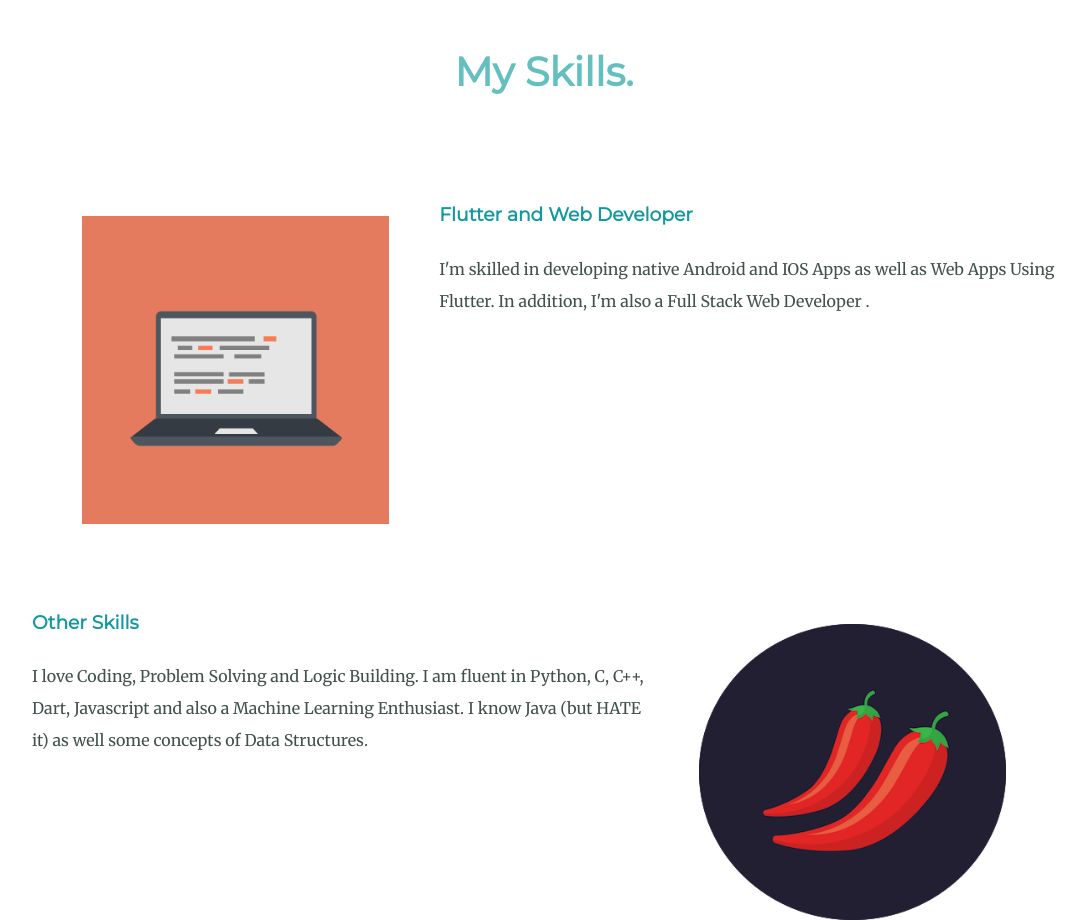
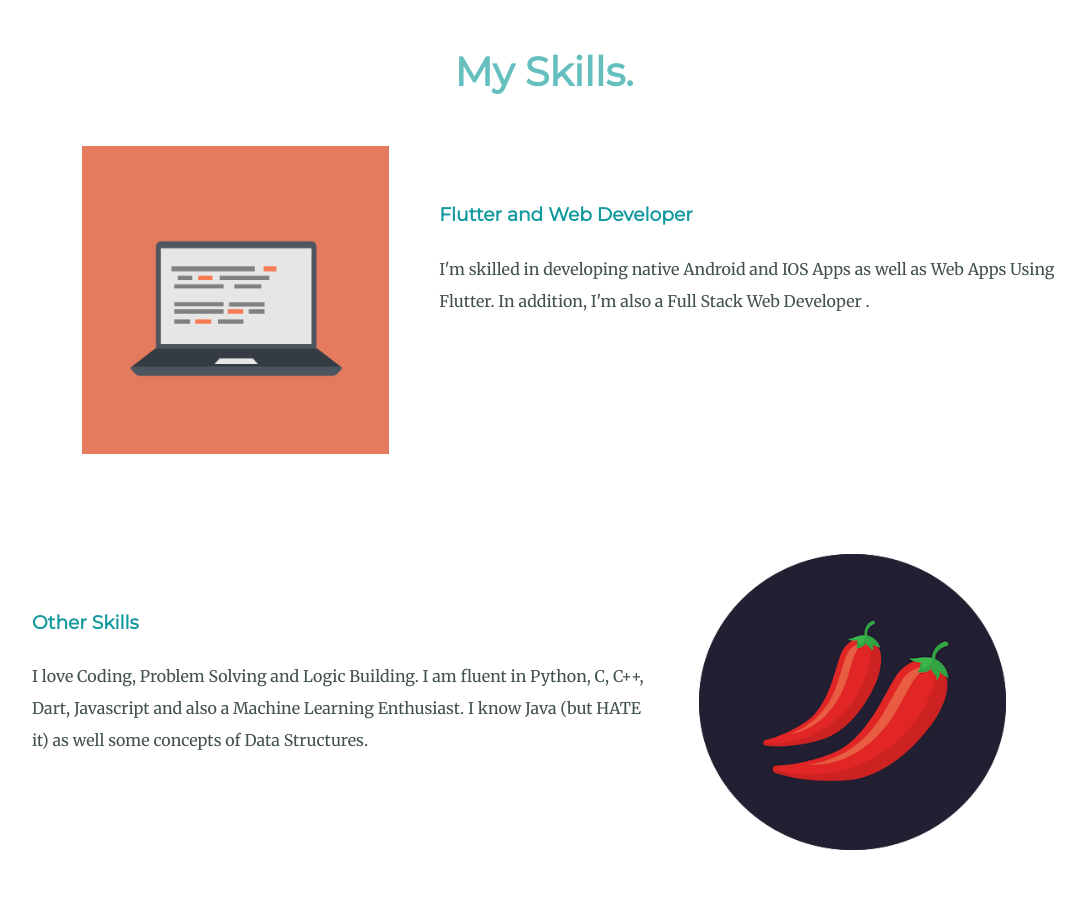
Before and after one commit to Demonada1991/css-my-site, a plain HTML site: page index.html in a window 1280 px wide. Shown: the part 1662-2582 px from the top of the page, without its empty margins (96-1181 px from the left). Drawn offline with Linux system fonts and the light colour scheme.

Commit message:
Update styles.css

```diff
--- a/css/styles.css
+++ b/css/styles.css
@@ -76,24 +76,6 @@ a:hover{
 	font-weight: normal;
 }
 
-/*Other Alternative
-.top-cloud{
-	display: block;
-	width: 150px;
-	margin: 0 auto 0 auto;
-	position: relative;
-	left: 200px;
-}
-
-.bottom-cloud{
-	display: block;
-	width: 150px;
-	margin: 0 auto 0 auto;
-	position: relative;
-	right: 200px;
-}
-*/
-
 .top-cloud{
 	position: absolute;
 	top: 5px;
@@ -121,7 +103,7 @@ a:hover{
 	padding: 20px;
 	width: 30%;
 	position: relative;
-	bottom: 30px;
+	bottom: 100px;
 }
 
 .skill-row-1, .skill-row-3{
```
